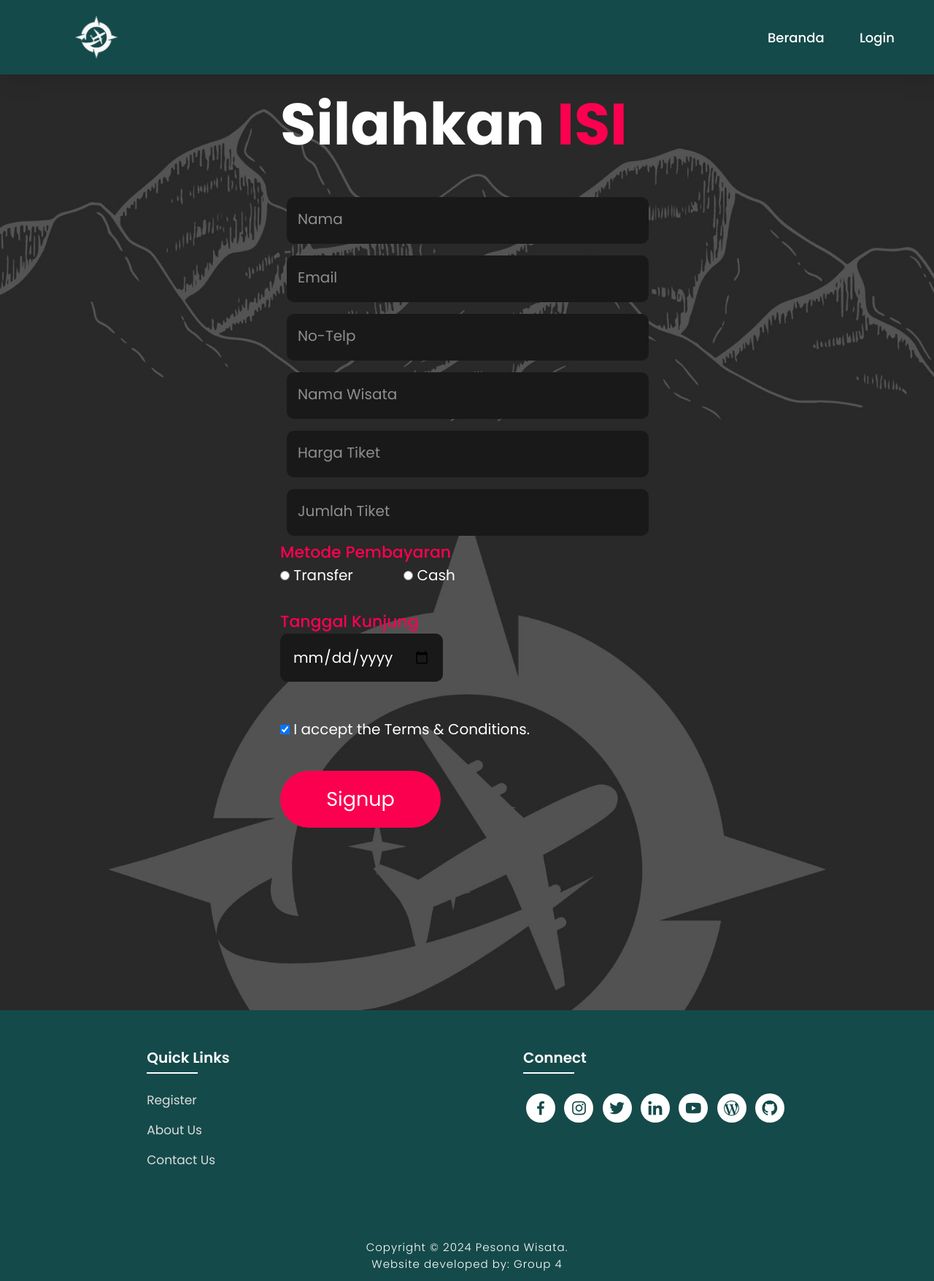
After one commit to bayuuubgs/FP_PT_Kel4, a PHP site: page /prosesbeli.php in a window 1280 px wide. The commit adds this page. Shown: the whole page at 73% size. Run offline with PHP 8.4, Linux system fonts and the light colour scheme; data that the repository does not hold is empty.

Commit message:
update geden

```diff
--- a/locationsuser.php
+++ b/locationsuser.php
@@ -44,7 +44,7 @@
             <div class="location-img">
                 <img src="./asset/papat.jpg" alt="">
             </div>
-            <button type="submit" class="btn-order">Pesan Sekarang! >></button>
+            <a href="prosesbeli.php" class="button">Beli Sekarang</a>
         </div>
 
         <div class="location-detail" id="Nusa Tenggara Timur">
--- /dev/null
+++ b/prosesbeli.php
@@ -0,0 +1,157 @@
+<?php
+include_once ("koneksi.php");
+$query= "SELECT * FROM tb_user ";
+$hasil= mysqli_query ($conn, $query);
+
+if (isset($_POST['Submit'])) {
+    $email = $_POST['Email'];
+    $phone = $_POST['Phone'];
+    $name = $_POST['Name'];
+    $user = $_POST['User'];
+    $pass1 = $_POST['Pass1'];
+    $pass2 = $_POST['Pass2'];
+    $gender = $_POST['Gender'];
+    $date = $_POST['Date'];
+
+
+    $cek_user = mysqli_query($conn, "SELECT * FROM tb_user WHERE username = '$user'");
+    $cek_login = mysqli_num_rows($cek_user);
+
+    if($cek_login > 0) {
+        echo "<script>
+        alert('Username Telah Terdaftar');
+        window.location = 'register.php';
+        </script>";
+    }
+    else {
+        if ($pass1 != $pass2) {
+            echo "<script>
+            alert('Konfirmasi Password Tidak Sesuai');
+            window.location = 'register.php';
+            </script>";
+        }
+        else {
+            $password = password_hash($pass1, PASSWORD_DEFAULT);
+            mysqli_query($conn, "INSERT INTO tb_user VALUES('', '$email', '$phone', '$name', '$user', '$password', '$gender', '$date')");
+            echo "<script>
+            alert('Akun Berhasil Dibuat!');
+            window.location = 'login.php';
+            </script>";
+        }
+    }
+}
+?>
+
+<!DOCTYPE html>
+<html lang="en">
+<head>
+<meta charset="UTF-8">
+    <meta http-equiv="X-UA-Compatible" content="IE=edge">
+    <meta name="viewport" content="width=device-width, initial-scale=1.0">
+    <title>Pesona Wisata</title>
+    <link rel="icon" href="./asset/Logo.png">
+    <link rel="stylesheet" type="text/css" href="./css/style.css">
+    <link rel="preconnect" href="https://fonts.googleapis.com">
+    <link rel="preconnect" href="https://fonts.gstatic.com" crossorigin>
+    <link href="https://fonts.googleapis.com/css2?family=Paytone+One&family=Poppins:wght@100;200;300;400;500;600;700;800;900&display=swap" rel="stylesheet">
+    <link rel="stylesheet"
+    href="https://unpkg.com/boxicons@latest/css/boxicons.min.css">
+</head>
+<body style="background-image: url(./asset/bgAbout.jpg);" class="register-body">
+
+    <nav style="position: absolute;">
+        <img src="./asset/logo.png" class="logo" alt="Logo" title="Pesona Wisata">
+
+        <ul class="navbar">
+            <li>
+            <a href="./index.php">Beranda</a>
+                <a href="./login.php">Login</a>
+            </li>
+        </ul>
+    </nav>
+
+    <section class="registration">
+        <div class="register-form">
+            <h1>Silahkan <span>ISI</span></h1>
+            <form action="" method="POST">
+                <div class="inputbox-register">
+                    <input  type="text" required="Requiered" name="Name">
+                    <span>Nama</span><br>
+                </div>
+
+                <div class="inputbox-register">
+                    <input  type="text" required="Requiered" name="Email">
+                    <span>Email</span><br>
+                </div>
+
+                <div class="inputbox-register">
+                    <input  type="text" required="Requiered" name="Name">
+                    <span>No-Telp</span><br>
+                </div>
+
+                <div class="inputbox-register">
+                    <input  type="text" required="Requiered" name="wisata">
+                    <span>Nama Wisata</span><br>
+                </div>
+
+                <div class="inputbox-register">
+                    <input  type="text" required="Requiered" name="harga">
+                    <span>Harga Tiket</span><br>
+                </div>
+
+                <div class="inputbox-register">
+                    <input  type="text" required="Requiered" name="jumlah">
+                    <span>Jumlah Tiket</span><br>
+                </div>
+
+                <h4>Metode Pembayaran</h4>
+                <input type="radio" name="Gender" value="Male" id="" required> Transfer &nbsp; &nbsp; &nbsp; &nbsp; &nbsp; &nbsp;
+                <input type="radio" name="Gender" value="Female" id=""> Cash
+                <h4>Tanggal Kunjung</h4>
+                <input type="date" name="Date" id="jadwal" required>
+                <br> <br>
+                <input type="checkbox" name="t&c" id="" checked required> I accept the Terms & Conditions.
+                <br> <br>
+
+                <input type="submit" value="Signup" name="Submit" class="submitbtn">
+            </form>
+        </div>
+    </section>
+
+<!-- Footer -->
+
+<section class="footer">
+    <div class="foot">
+        <div class="footer-content">
+
+            <div class="footlinks">
+                <h4>Quick Links</h4>
+                <ul>
+                    <li><a href="./register.php">Register</a></li>
+                    <li><a href="./about.php">About Us</a></li>
+                    <li><a href="./contact.php">Contact Us</a></li>
+                </ul>
+            </div>
+
+            <div class="footlinks">
+                <h4>Connect</h4>
+                <div class="social">
+                    <a href="https://www.facebook.com/mohd.rahil.blogger" target="_blank"><i class='bx bxl-facebook'></i></a>
+                    <a href="https://www.instagram.com/mohdrahil101" target="_blank"><i class='bx bxl-instagram' ></i></a>
+                    <a href="https://www.twitter.com/mohdrahil101" target="_blank"><i class='bx bxl-twitter' ></i></a>
+                    <a href="https://www.linkedin.com/in/mohdrahil101" target="_blank"><i class='bx bxl-linkedin' ></i></a>
+                    <a href="https://www.youtube.com/techdollarz" target="_blank"><i class='bx bxl-youtube' ></i></a>
+                    <a href="https://www.mohdrahil.wordpress.com" target="_blank"><i class='bx bxl-wordpress' ></i></a>
+                    <a href="https://www.github.com/mohdrahil101" target="_blank"><i class='bx bxl-github'></i></a>
+                </div>
+            </div>
+
+        </div>
+    </div>
+
+    <div class="end">
+        <p>Copyright © 2024 Pesona Wisata.<br>Website developed by: Group 4</p>
+    </div>
+</section>
+</body>
+</html>
--- a/user.php
+++ b/user.php
@@ -60,7 +60,7 @@ if (isset($_SESSION['nama'])) {
                 <a href="#home">Beranda</a>
                 <a href="#locationsuser">Destinasi</a>
                 <a href="#package">Packages</a>
-                <a href="#">Edit Profile</a>
+                <a href="editprofile.php">Edit Profile</a>
                 <a href="./logout.php">Logout</a>
                 </li>
             </ul>
```
Also changed, not shown: editprofile.php (added, +135 -0 lines), css/style.css (line endings or trailing spaces).
